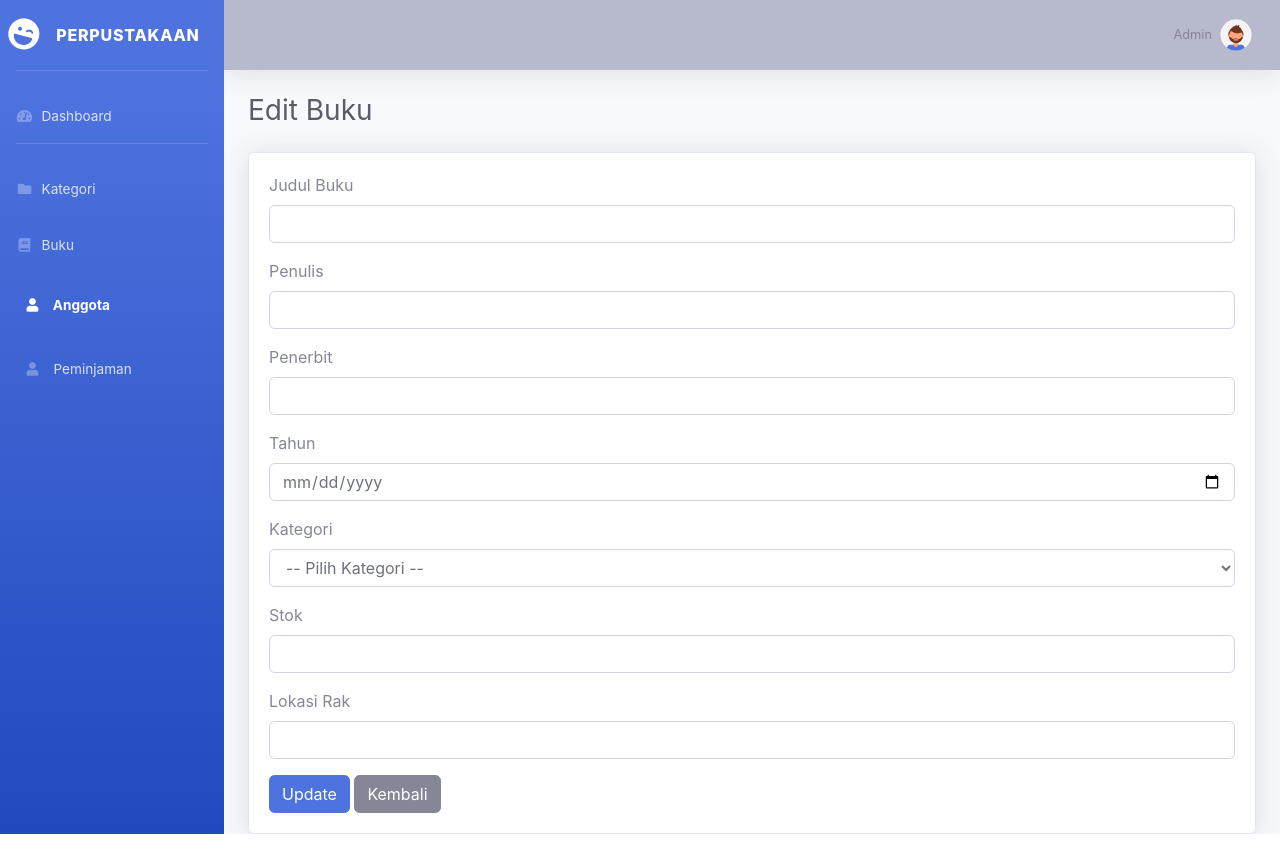
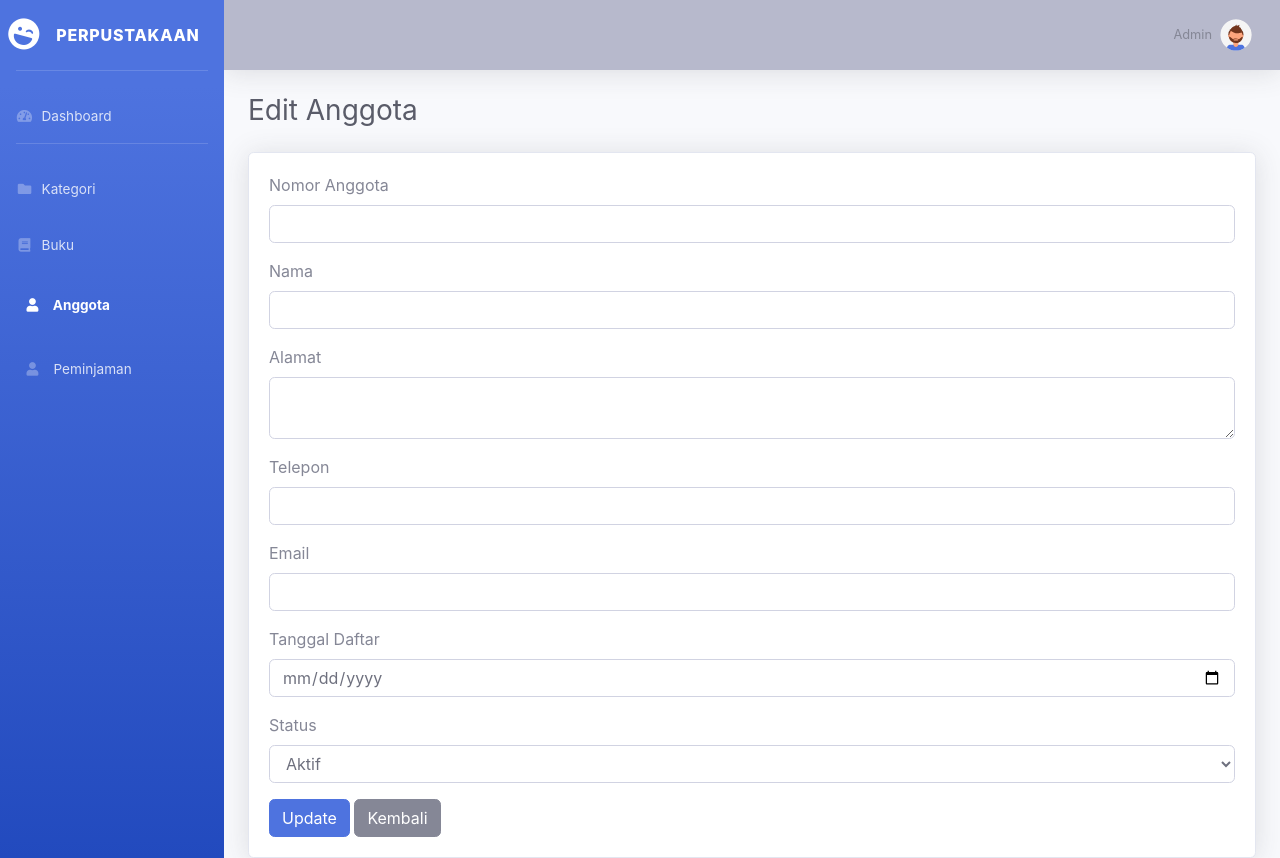
Before and after one commit to aiu212/CI_24_AyuSIM, a CodeIgniter app: page /database/anggota/edit/1 in a window 1280 px wide. Before the commit the page ends 834 px from the top, so only its background shows below. Run offline with CodeIgniter, Linux system fonts and the light colour scheme; the visitor is signed in with stand-in values (Sample User, id 1); data that the repository does not hold is empty.

Commit message:
revisi pert 9

```diff
--- a/application/views/anggota/edit.php
+++ b/application/views/anggota/edit.php
@@ -1,70 +1,92 @@
 <div class="container-fluid">
-    <h2 class="h3 mb-4 text-gray-800">Edit Buku</h2>
+    <h2 class="h3 mb-4 text-gray-800">Edit Anggota</h2>
 
     <div class="card shadow">
         <div class="card-body">
 
-            <form method="post" action="<?= site_url('buku/update/'.$buku->kode_buku); ?>">
+            <form method="post" action="<?= site_url('anggota/update/'.$anggota->id); ?>">
 
-                <!-- Judul -->
+                <!-- Nomor Anggota -->
                 <div class="form-group mb-3">
-                    <label>Judul Buku</label>
-                    <input type="text" name="judul" class="form-control"
-                           value="<?= $buku->judul; ?>" required>
+                    <label>Nomor Anggota</label>
+                    <input type="text"
+                           name="nomor_anggota"
+                           class="form-control"
+                           value="<?= $anggota->nomor_anggota; ?>"
+                           required>
                 </div>
 
-                <!-- Penulis -->
+                <!-- Nama -->
                 <div class="form-group mb-3">
-                    <label>Penulis</label>
-                    <input type="text" name="penulis" class="form-control"
-                           value="<?= $buku->penulis; ?>" required>
+                    <label>Nama</label>
+                    <input type="text"
+                           name="nama"
+                           class="form-control"
+                           value="<?= $anggota->nama; ?>"
+                           required>
                 </div>
 
-                <!-- Penerbit -->
+                <!-- Alamat -->
                 <div class="form-group mb-3">
-                    <label>Penerbit</label>
-                    <input type="text" name="penerbit" class="form-control"
-                           value="<?= $buku->penerbit; ?>" required>
+                    <label>Alamat</label>
+                    <textarea name="alamat"
+                              class="form-control"
+                              required><?= $anggota->alamat; ?></textarea>
                 </div>
 
-                <!-- Tahun -->
+                <!-- Telepon -->
                 <div class="form-group mb-3">
-                    <label>Tahun</label>
-                    <input type="date" name="tahun" class="form-control"
-                           value="<?= $buku->tahun; ?>" required>
+                    <label>Telepon</label>
+                    <input type="text"
+                           name="telepon"
+                           class="form-control"
+                           value="<?= $anggota->telepon; ?>"
+                           required>
                 </div>
 
-                <!-- Kategori -->
+                <!-- Email -->
                 <div class="form-group mb-3">
-                    <label>Kategori</label>
-                    <select name="kategori" class="form-control" required>
-                        <option value="">-- Pilih Kategori --</option>
-                        <?php foreach ($kategori as $k) : ?>
-                            <option value="<?= $k->id; ?>"
-                                <?= ($k->id == $buku->kategori) ? 'selected' : ''; ?>>
-                                <?= $k->nama_kategori; ?>
-                            </option>
-                        <?php endforeach; ?>
+                    <label>Email</label>
+                    <input type="email"
+                           name="email"
+                           class="form-control"
+                           value="<?= $anggota->email; ?>"
+                           required>
+                </div>
+
+                <!-- Tanggal Daftar -->
+                <div class="form-group mb-3">
+                    <label>Tanggal Daftar</label>
+                    <input type="date"
+                           name="tanggal_daftar"
+                           class="form-control"
+                           value="<?= $anggota->tanggal_daftar; ?>"
+                           required>
+                </div>
+
+                <!-- Status -->
+                <div class="form-group mb-3">
+                    <label>Status</label>
+                    <select name="status" class="form-control" required>
+                        <option value="aktif" <?= ($anggota->status == 'aktif') ? 'selected' : ''; ?>>
+                            Aktif
+                        </option>
+
+                        <option value="nonaktif" <?= ($anggota->status == 'nonaktif') ? 'selected' : ''; ?>>
+                            Nonaktif
+                        </option>
                     </select>
                 </div>
 
-                <!-- Stok -->
-                <div class="form-group mb-3">
-                    <label>Stok</label>
-                    <input type="number" name="stok" class="form-control"
-                           value="<?= $buku->stok; ?>" required>
-                </div>
+                <!-- Button -->
+                <button type="submit" class="btn btn-primary">
+                    Update
+                </button>
 
-                <!-- Lokasi Rak -->
-                <div class="form-group mb-3">
-                    <label>Lokasi Rak</label>
-                    <input type="text" name="lokasi_rak" class="form-control"
-                           value="<?= $buku->lokasi_rak; ?>" required>
-                </div>
-
-                <!-- Button -->
-                <button type="submit" class="btn btn-primary">Update</button>
-                <a href="<?= site_url('buku'); ?>" class="btn btn-secondary">Kembali</a>
+                <a href="<?= site_url('anggota'); ?>"
+                   class="btn btn-secondary">
+                    Kembali
+                </a>
 
             </form>
 
```
Also changed, not shown: application/models/Peminjaman_model.php (+52 -27 lines), application/views/dashboard/index.php (+60 -10 lines), application/views/peminjaman/tambah.php (+77 -14 lines).
